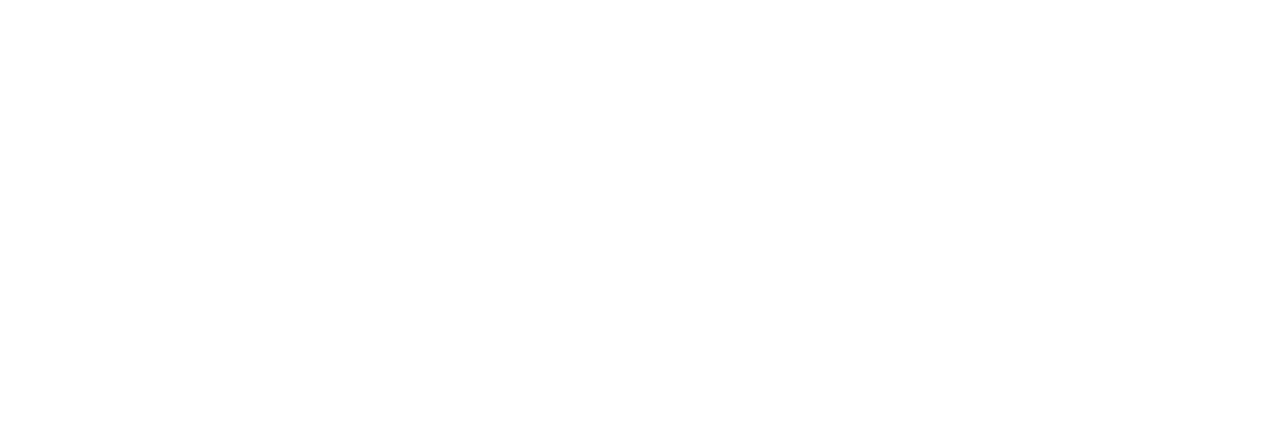
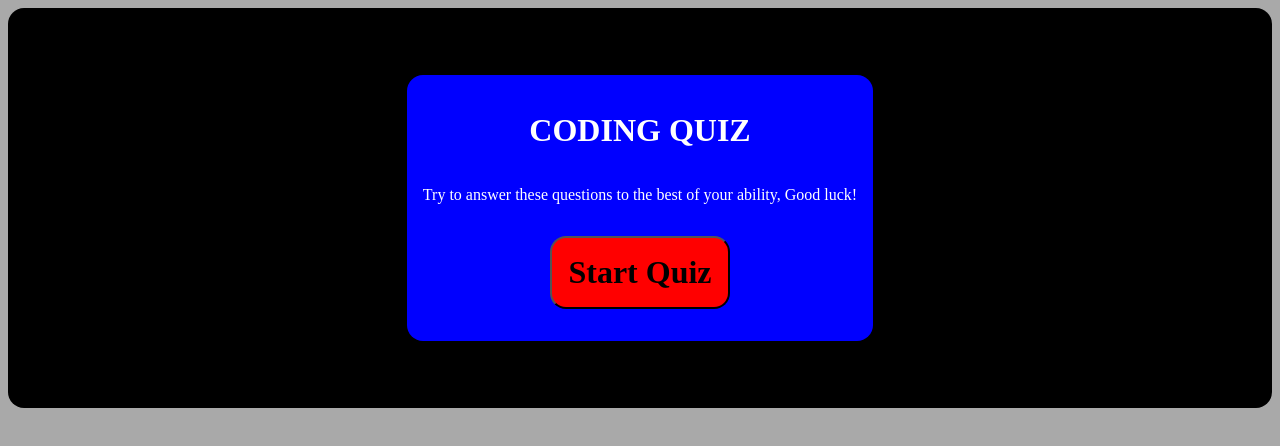
Before and after one commit to Keerbi12/Pop-Quiz---Keerbi, a plain HTML site: page index.html in a window 1280 px wide. Drawn offline with Linux system fonts and the light colour scheme.

Commit message:
landing page created

```diff
--- a/Assets/css/style.css
+++ b/Assets/css/style.css
@@ -0,0 +1,62 @@
+:root {
+    background-color: darkgray;
+    --borderRadius: 1rem;
+    --fontStyle: 'sans-serif, Courier, monospace';
+}
+
+* {
+    font-size:
+    font-family: "sans-serif";
+}
+
+.title {
+    font-family: var(--fontStyle);
+    font-size: 32px;
+    font-weight: bold;
+    color: white;
+}
+
+.bodyText {
+    font-family: var(--fontStyle);
+    font-size: 16px;
+    color: white;
+}
+
+.containerWrapper {
+    min-height: 400px;
+    height: 80%;
+    width: 100%;
+    background-color: black;
+    border-radius: var(--borderRadius);
+    padding: 0;
+    margin: 0;
+    display: flex;
+    justify-content: center;
+    align-items: center;
+}
+
+.container {
+    background-color: blue;
+    justify-content: center;
+    align-items: center;
+    text-align: center;
+    display: flex;
+    flex-direction: column;
+    padding: 1rem;
+    border-radius: var(--borderRadius);
+}
+
+.button {
+    font-family: var(--fontStyle);
+    background-color: red;
+    font-weight: bold;
+    font-size: 32px;
+    padding: 1rem;
+    margin: 1rem;
+    border-radius: var(--borderRadius);
+}
+
+.button:hover {
+    cursor: pointer;
+    transform: scale(1.05);
+}
--- a/index.html
+++ b/index.html
@@ -10,5 +10,11 @@
 </html>
 
 <body>
-
+    <div class= "containerWrapper">
+        <div class= "container">
+            <h1 class="title">CODING QUIZ</h1>
+            <p class="bodyText">Try to answer these questions to the best of your ability, Good luck!</p>
+            <button class="button">Start Quiz</button>
+        </div>
+    </div>
 </body>
```
